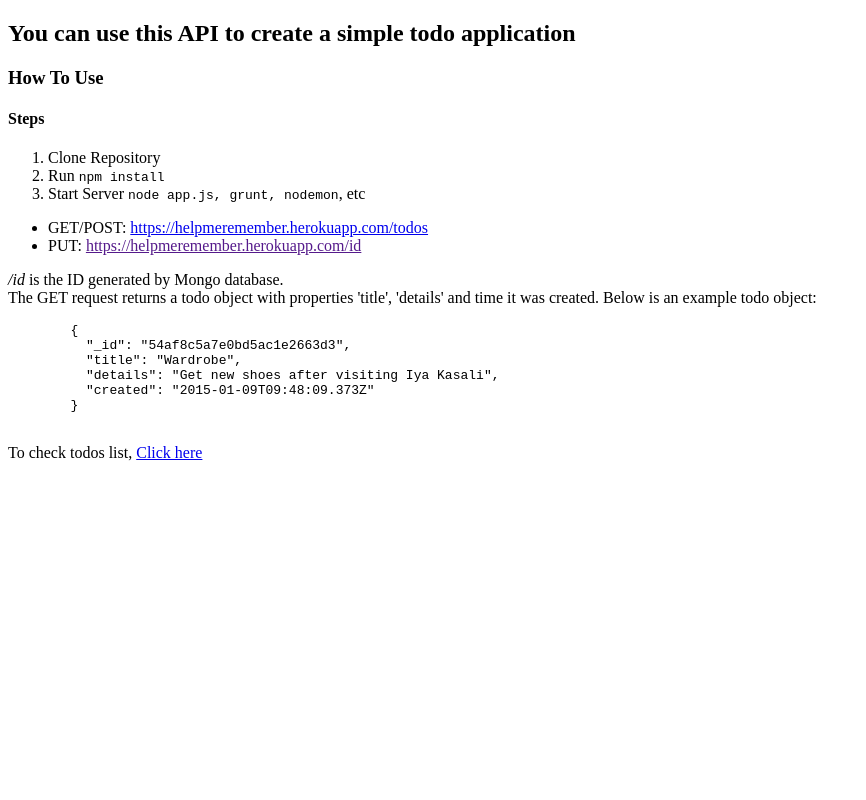
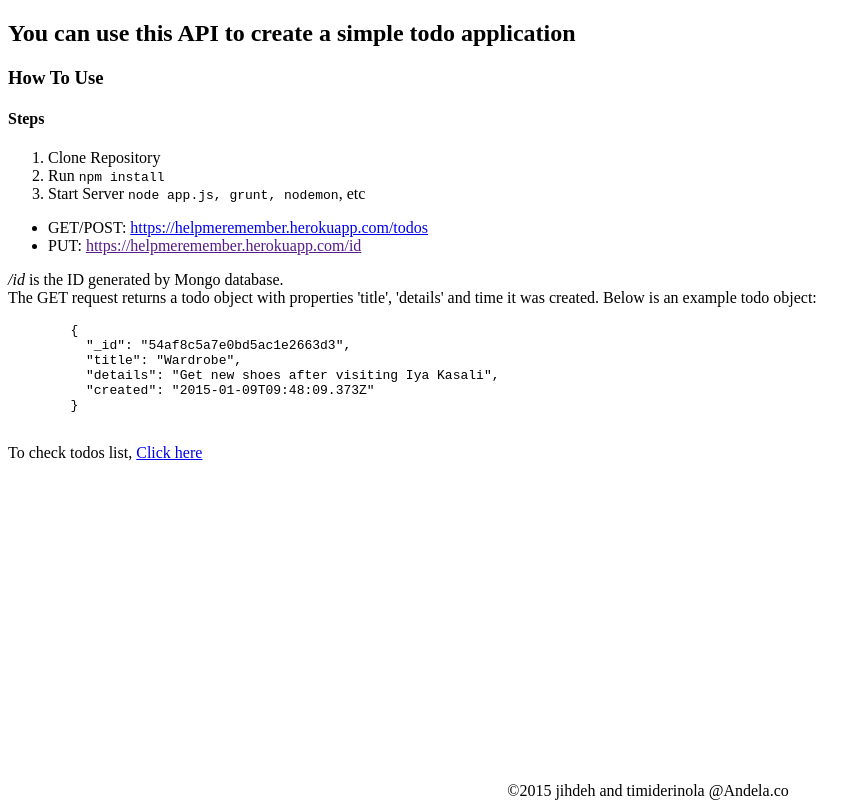
Before and after one commit to andela-taderinola/ToDoApp, a website: page public/index.html in a window 1280 px wide. Shown: the whole page, without its empty margins (0-866 px from the left). Drawn offline with Linux system fonts and the light colour scheme.

Commit message:
Footer added to index.html

```diff
--- a/public/index.html
+++ b/public/index.html
@@ -29,5 +29,8 @@
       </pre>
     </code>
     <p>To check todos list, <a href="https://helpmeremember.herokuapp.com/todos">Click here</a></p>
+    <footer style="position: fixed; bottom: 0; text-align: center; width: 100%;">
+      &copy2015 jihdeh and timiderinola @Andela.co
+    </footer>
   </body>
 </html>
```
